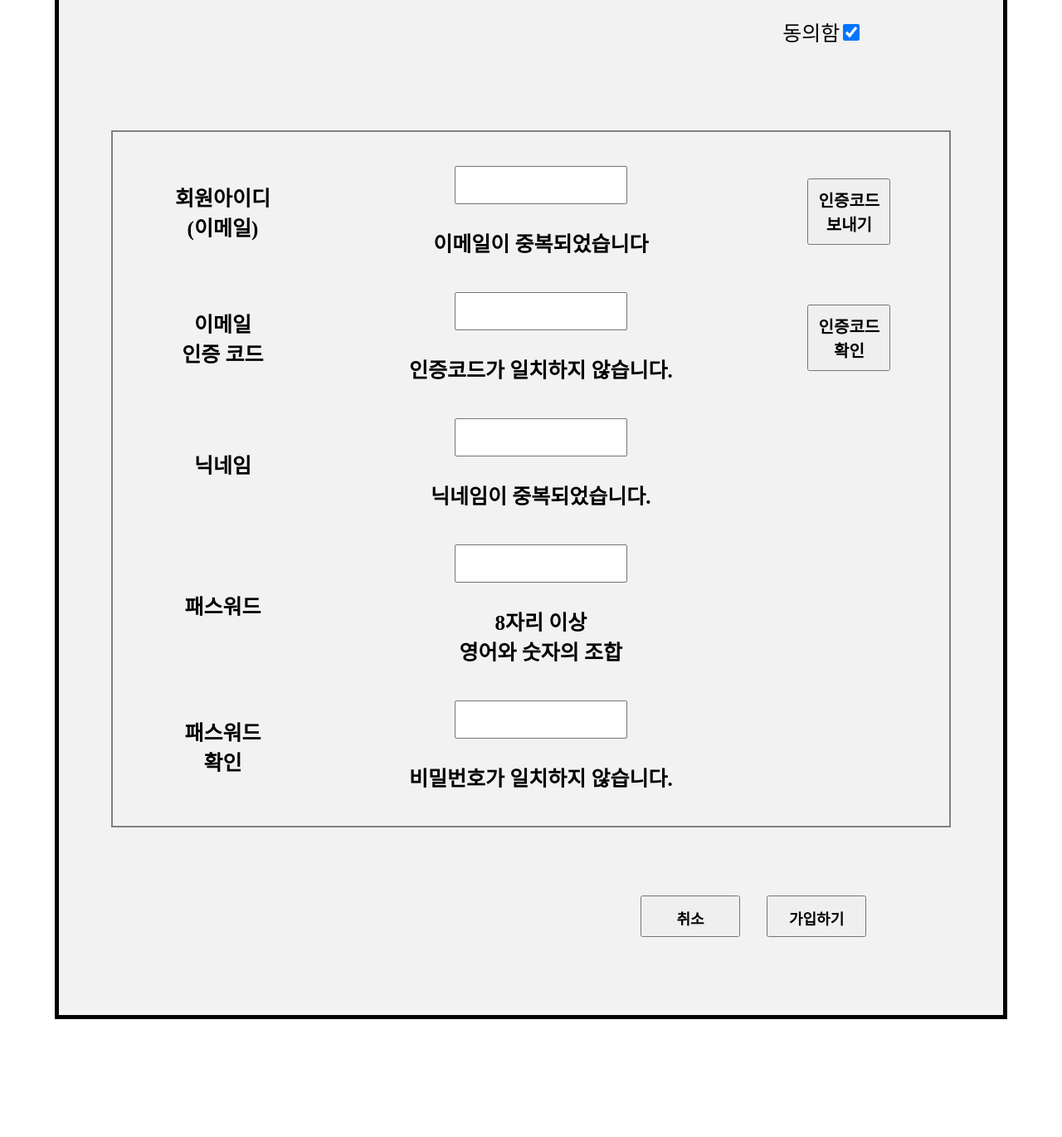
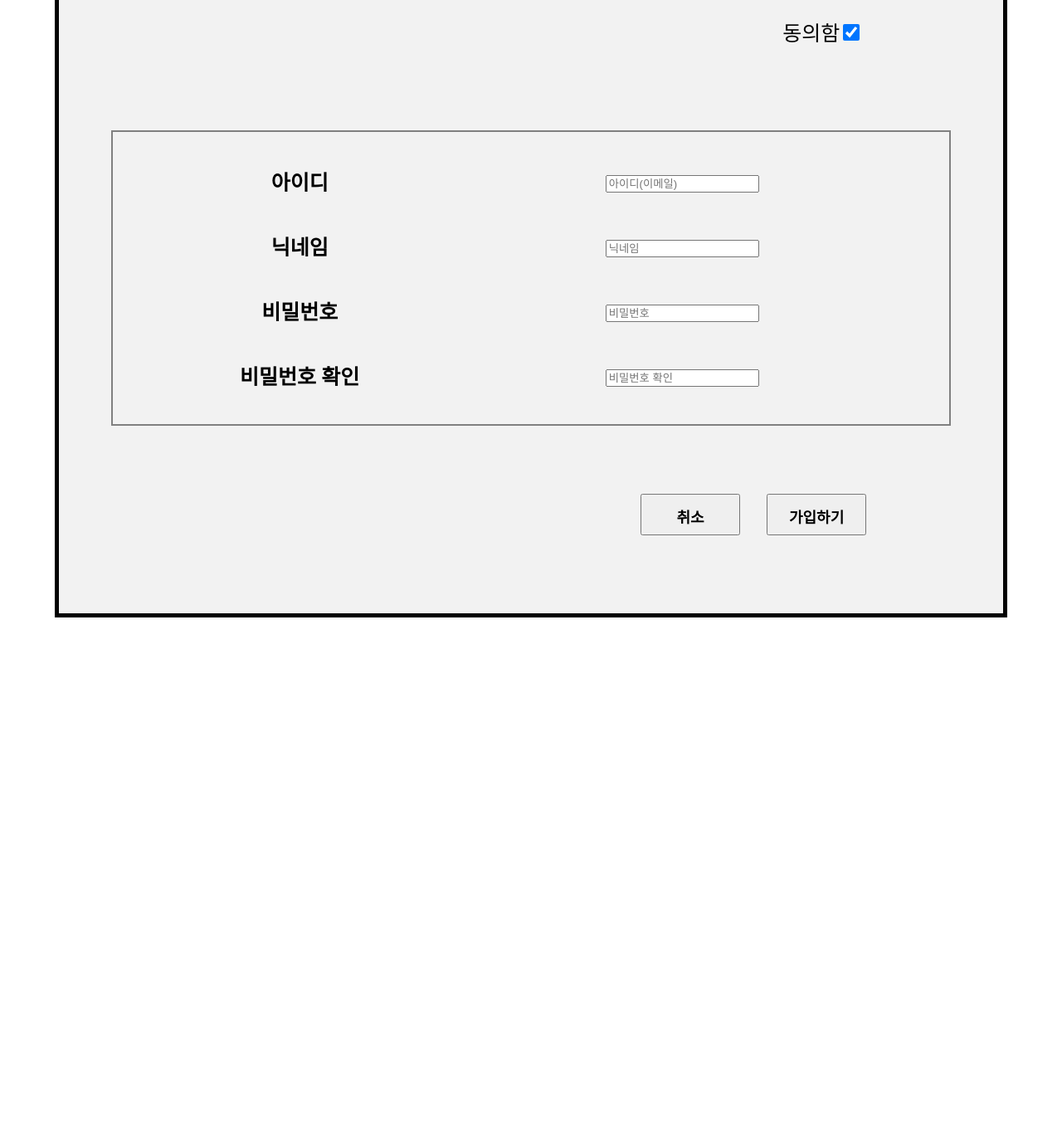
Before and after one commit to bigmacaron/cat_humor_school, a Flask app: page /user_join.html in a window 1280 px wide. Shown: the part 819-2189 px from the top of the page at 83% size. After the commit the page ends 1563 px from the top, so only its background shows below. Run offline with Flask 2, Linux system fonts and the light colour scheme; some libraries are stand-ins or nearby versions.

Commit message:
add form.py and app.py,join.html amend

```diff
--- a/app.py
+++ b/app.py
@@ -1,5 +1,10 @@
-from flask import Flask , render_template, request, url_for, redirect
+from flask import Flask , render_template, request, url_for, redirect ,flash
 from dao import crowler, post_dao, users_dao
+from flask_wtf import FlaskForm
+from form import Join_form
+from flask_wtf.csrf import CSRFProtect
+import re
+
 
 
 
@@ -11,7 +16,6 @@ def index():
     posts = post_dao.select_posts()
     return render_template('index.html', posts=posts, date=post_dao.get_date())
 
-@app.route('/admin_page.html', methods=['POST', 'GET'])
 def admin_page(title_list=None, link_list=None, for_num=0):
     if request.method == 'POST':
         site_name = request.form['site_name']
@@ -44,21 +48,40 @@ def user_info_find():
 
 @app.route('/user_join.html', methods=['POST', 'GET'])
 def user_join():
-    if request.method == 'POST':
-        user_id = request.form.get('user_id')
-        user_nick = request.form.get('user_nick')
-        user_pw = request.form.get('user_pw')
+    form = Join_form()
+
+    if request.method == 'POST' :
+        user_id = form.data.get('user_id')
+        user_nick = form.data.get('user_nick')
+        user_pw = form.data.get('user_pw')
+        user_cpw = form.data.get('user_cpw')
         user_reg_date = users_dao.get_date()
+        pw = re.compile('^(?=.{8,}$)(?=.*[a-z])(?=.*[0-9])(?=.*\W).*$')
+        if pw.match(user_pw) == None:
+            if user_pw != user_cpw:
+                flash("비밀번호가 일치 하지 않습니다.")
 
+            else:
+                flash("비밀번호는 영문,특수문자,숫자 조합 8자리이상")
 
+            return render_template('user_join.html', form = form)
+        else:
+            users_dao.insert_users(user_id, user_nick, user_pw, user_reg_date)
+        return redirect('/')
+    return render_template('user_join.html', form = form)
 
-        users_dao.insert_users(user_id, user_nick, user_pw, user_reg_date)
+    # if request.method == 'POST':
+    #     user_id = request.form.get('user_id')
+    #     user_nick = request.form.get('user_nick')
+    #     user_pw_get = request.form.get('user_pw')
+    #     user_reg_date = users_dao.get_date()
 
+    #     users_dao.insert_users(user_id, user_nick, user_pw, user_reg_date)
 
-        return redirect('/')
+    #     return redirect('/')
 
-    else:
-        return render_template('user_join.html')
+    # else:
+    #     return render_template('user_join.html')
 
 
 @app.route('/user_login.html')
@@ -71,4 +94,8 @@ def img_test():
 
 if __name__ == '__main__':
     # app.run(debug=True, host="0.0.0.0")
+    # app.config['SQLALCHEMY_DATABASE_URI'] = 'sqlite:///' + cat_humor_schoool
+    app.config['SECRET_KEY']='sdqfdsafjkledwq'
+    csrf =  CSRFProtect()
+    # cat_humor_schoool.init(app)
     app.run(port="5000", host= "127.0.0.1", debug=True)
--- /dev/null
+++ b/form.py
@@ -0,0 +1,11 @@
+from flask_wtf import FlaskForm
+from wtforms.validators import DataRequired, EqualTo
+from wtforms import StringField, PasswordField , validators
+from wtforms.fields.html5 import EmailField
+
+
+class Join_form(FlaskForm):
+    user_id = EmailField('user_id', validators=[DataRequired()])
+    user_nick = StringField('user_nick', validators=[DataRequired()])
+    user_pw = PasswordField('user_pw', validators=[DataRequired(), EqualTo('user_cpw')])
+    user_cpw = PasswordField('user_cpw' , validators=[DataRequired()])
--- a/templates/user_join.html
+++ b/templates/user_join.html
@@ -31,35 +31,73 @@
             <div>
                 <table id = "join_page_textbox">
                     <tr>
-                        <td id = join_page_table>회원아이디<br>(이메일)</td>
-                        <td><input type = "TEXT" name="user_id" size = 16 style="width:200px; height:40px">
-                            <br><br>이메일이 중복되었습니다</td>
-                        <td><button class = "join_page_button" type="submit">인증코드 보내기</button></td>
+                        <td id = join_page_table>
+                            {{form.user_id.label("아이디")}}
+                            <!-- 회원아이디<br>(이메일) -->
+                        </td>
+                        <td>
+                            {{form.user_id(class="input",placeholder="아이디(이메일)")}}
+                            <!-- <input type = "TEXT" name="user_id" size = 16 style="width:200px; height:40px">
+                            <br><br>이메일이 중복되었습니다 -->
+                        </td>
+                        <td>
+                            <!-- <button class = "join_page_button" type="submit">인증코드 보내기</button> -->
+                        </td>
 
                     </tr>
 
+                    <!-- <tr>
+                        <td>
+                            이메일<br>인증 코드
+                        <td>
+                            <input type = "TEXT" name="" size = 16 style="width:200px; height:40px">
+                            <br><br>인증코드가 일치하지 않습니다.
+                        </td>
+                        <td>
+                            <button class = "join_page_button" type="submit">인증코드 확인</button>
+                        </td>
+                    </tr> -->
+
                     <tr>
-                        <td>이메일<br>인증 코드
-                        <td><input type = "TEXT" name="" size = 16 style="width:200px; height:40px">
-                            <br><br>인증코드가 일치하지 않습니다.</td>
-                        <td><button class = "join_page_button" type="submit">인증코드 확인</button></td>
+                        <td>
+                            {{form.user_nick.label("닉네임")}}
+                            <!-- 닉네임 -->
+                        </td>
+                        <td>
+                            {{form.user_nick(class="input",placeholder="닉네임")}}
+                            <!-- <input type = "TEXT" name="user_nick" size = 16 style="width:200px; height:40px">
+                            <br><br>닉네임이 중복되었습니다. -->
+                        </td>
                     </tr>
 
-                    <tr>
-                        <td>닉네임</td>
-                        <td><input type = "TEXT" name="user_nick" size = 16 style="width:200px; height:40px">
-                            <br><br>닉네임이 중복되었습니다.</td>
+                        <td>
+                            {{form.user_pw.label("비밀번호")}}
+                            <!-- 패스워드 -->
+                        </td>
+                        <td>
+                            {{form.user_pw(class="input",placeholder="비밀번호")}}
+                            <!-- <input type = "password" name="user_pw" size = 16 style="width:200px; height:40px">
+                            <br><br>8자리 이상<br>영어와
+                            숫자의 조합 -->
+                        </td>
                     </tr>
 
-                        <td>패스워드</td>
-                        <td><input type = "password" name="user_pw" size = 16 style="width:200px; height:40px">
-                            <br><br>8자리 이상<br>영어와
-                            숫자의 조합</td>
-                    </tr>
+                        <td>
+                            {{form.user_cpw.label("비밀번호 확인")}}
+                            <!-- 패스워드<br>확인 -->
 
-                        <td>패스워드<br>확인</td>
-                        <td><input type = "password" name="user_cpw" size = 16 style="width:200px; height:40px">
-                            <br><br>비밀번호가 일치하지 않습니다.</td>
+
+                        </td>
+                        <td>
+                            {{form.user_cpw(class="input",placeholder="비밀번호 확인")}}
+                            {% for message in get_flashed_messages() %}
+                            <p style="font-size:15px; color:red">{{ message }}</p>
+                            {% endfor %}
+
+
+                            <!-- <input type = "password" name="user_cpw" size = 16 style="width:200px; height:40px">
+                            <br><br>비밀번호가 일치하지 않습니다. -->
+                        </td>
 
                     </tr>
                 </table>
@@ -68,7 +106,7 @@
             <div>
                 <table id = "join_page_regist">
                     <tr>
-                    <td><button class = "join_page_regist_button" type="submit">취소</button></td>
+                    <td><button class = "join_page_regist_button" type="button" onclick = "location.href ='index.html'">취소</button></td>
 
                     <td><button class = "join_page_regist_button" type="submit">가입하기</button></td>
                     </tr>
```
Also changed, not shown: cat_humor_school.sqlite3.
